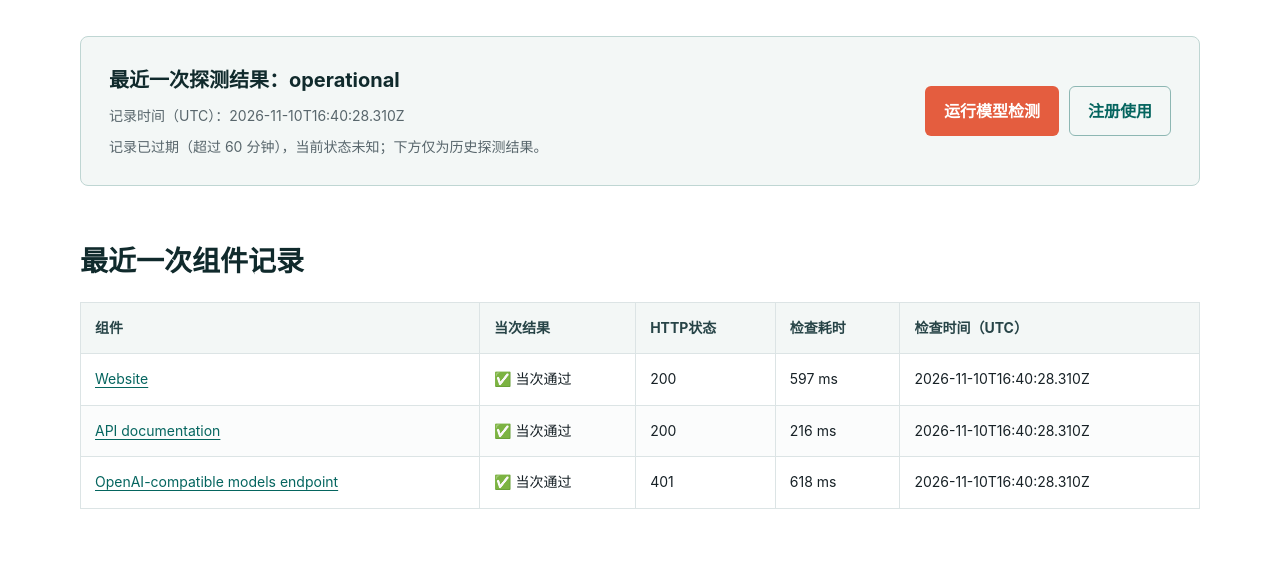
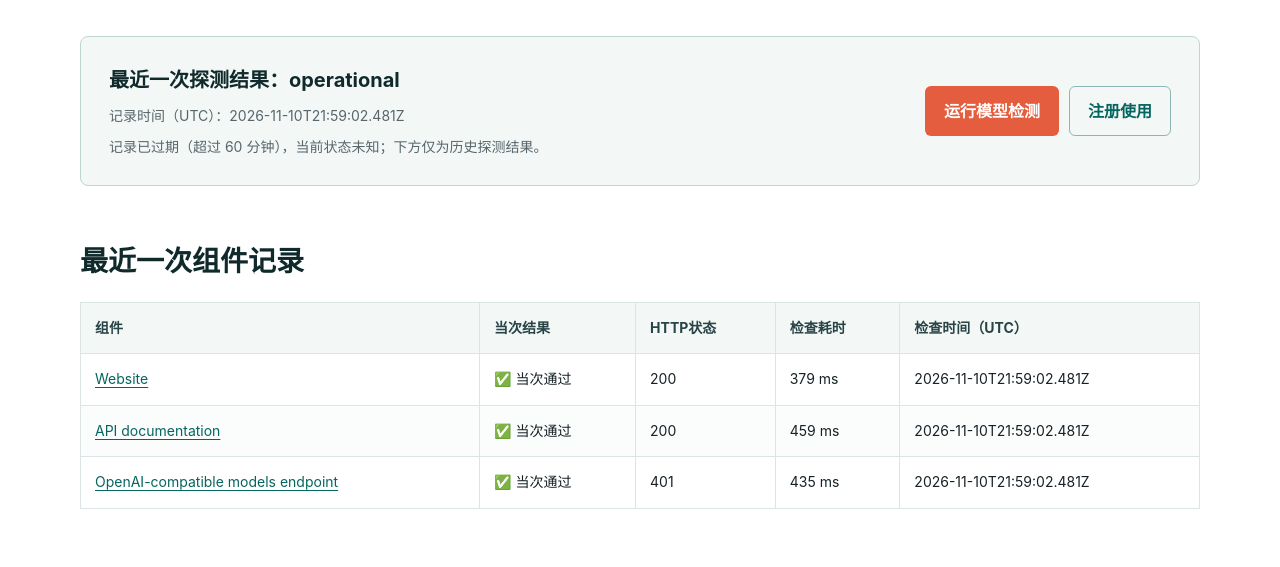
Before and after one commit to KKWANG4444/api-status, a Jekyll site: the page built from status.md, in a window 1280 px wide and 900 px high, scrolled down 374 px. Shown: the part 153-720 px from the top of the window. Built offline with Jekyll 4.4.1, drawn with Linux system fonts in a browser that asks for light colours.

Commit message:
chore: update public edge status

```diff
--- a/_data/status.json
+++ b/_data/status.json
@@ -1,10 +1,10 @@
 {
   "status": "operational",
-  "checked_at": "2026-11-10T16:40:28.310Z",
+  "checked_at": "2026-11-10T21:59:02.481Z",
   "max_age_seconds": 3600,
-  "expires_at": "2026-11-10T17:40:28.310Z",
+  "expires_at": "2026-11-10T22:59:02.481Z",
   "status_scope": "observation_at_checked_at",
-  "duration_ms": 663,
+  "duration_ms": 492,
   "overall": true,
   "components": [
     {
@@ -13,7 +13,7 @@
       "url": "https://www.aifast.hk/",
       "ok": true,
       "status": 200,
-      "elapsed_ms": 597,
+      "elapsed_ms": 379,
       "content_type": "text/html; charset=utf-8",
       "detail": "Expected public edge response"
     },
@@ -23,7 +23,7 @@
       "url": "https://api.aifast.hk/",
       "ok": true,
       "status": 200,
-      "elapsed_ms": 216,
+      "elapsed_ms": 459,
       "content_type": "text/html",
       "detail": "Expected public edge response"
     },
@@ -33,7 +33,7 @@
       "url": "https://www.aifast.hk/v1/models",
       "ok": true,
       "status": 401,
-      "elapsed_ms": 618,
+      "elapsed_ms": 435,
       "content_type": "application/json; charset=utf-8",
       "detail": "Expected public edge response"
     }
--- a/data/status.json
+++ b/data/status.json
@@ -1,10 +1,10 @@
 {
   "status": "operational",
-  "checked_at": "2026-11-10T16:40:28.310Z",
+  "checked_at": "2026-11-10T21:59:02.481Z",
   "max_age_seconds": 3600,
-  "expires_at": "2026-11-10T17:40:28.310Z",
+  "expires_at": "2026-11-10T22:59:02.481Z",
   "status_scope": "observation_at_checked_at",
-  "duration_ms": 663,
+  "duration_ms": 492,
   "overall": true,
   "components": [
     {
@@ -13,7 +13,7 @@
       "url": "https://www.aifast.hk/",
       "ok": true,
       "status": 200,
-      "elapsed_ms": 597,
+      "elapsed_ms": 379,
       "content_type": "text/html; charset=utf-8",
       "detail": "Expected public edge response"
     },
@@ -23,7 +23,7 @@
       "url": "https://api.aifast.hk/",
       "ok": true,
       "status": 200,
-      "elapsed_ms": 216,
+      "elapsed_ms": 459,
       "content_type": "text/html",
       "detail": "Expected public edge response"
     },
@@ -33,7 +33,7 @@
       "url": "https://www.aifast.hk/v1/models",
       "ok": true,
       "status": 401,
-      "elapsed_ms": 618,
+      "elapsed_ms": 435,
       "content_type": "application/json; charset=utf-8",
       "detail": "Expected public edge response"
     }
```
